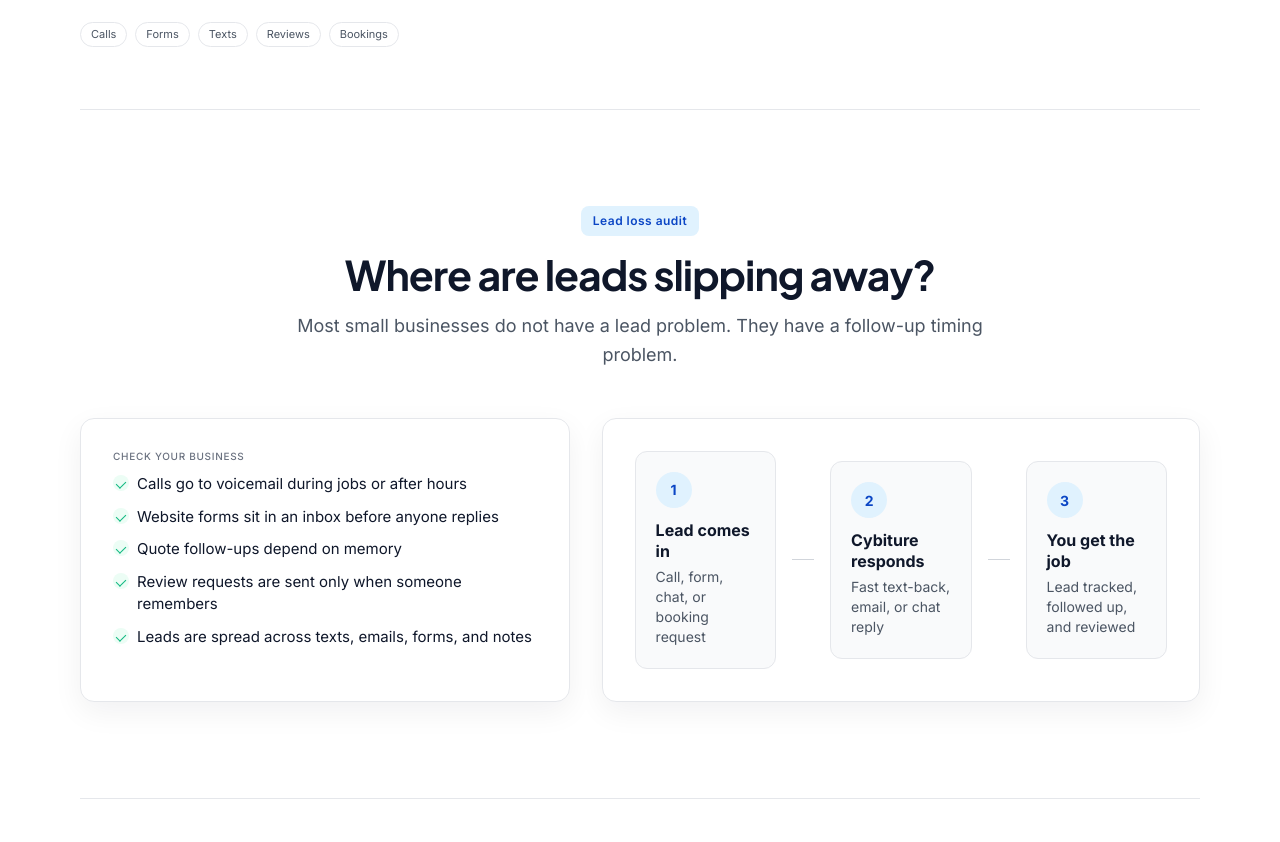
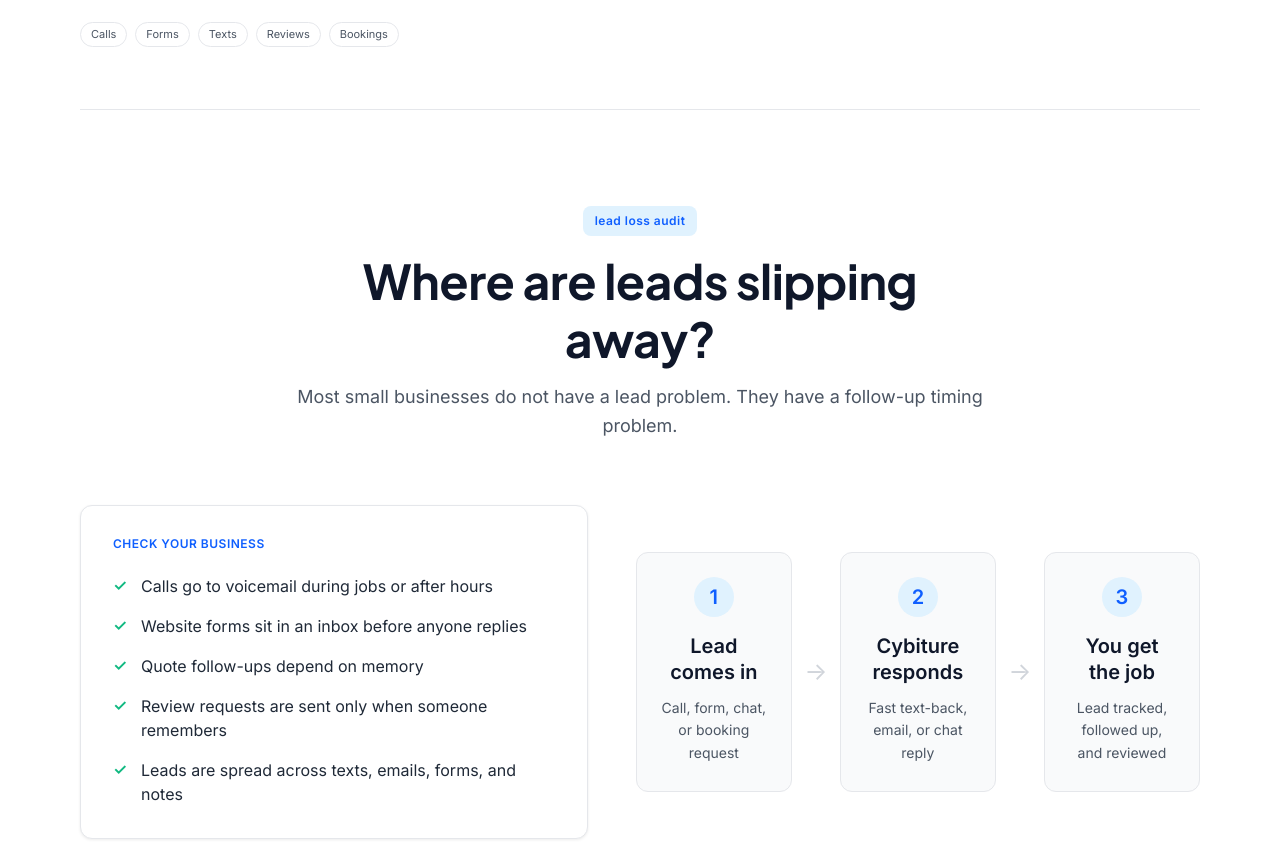
Before and after one commit to Nickbutani/cybiture, a plain HTML site: page index.html in a window 1280 px wide. Shown: the part 1087-1929 px from the top of the page. Drawn offline with Linux system fonts and the light colour scheme.

Commit message:
update v6

```diff
--- a/index.html
+++ b/index.html
@@ -151,13 +151,13 @@
               <strong>Lead comes in</strong>
               <small>Call, form, chat, or booking request</small>
             </div>
-            <div class="workflow-line"></div>
+            <div class="workflow-line" aria-hidden="true">→</div>
             <div class="workflow-step">
               <span>2</span>
               <strong>Cybiture responds</strong>
               <small>Fast text-back, email, or chat reply</small>
             </div>
-            <div class="workflow-line"></div>
+            <div class="workflow-line" aria-hidden="true">→</div>
             <div class="workflow-step">
               <span>3</span>
               <strong>You get the job</strong>
--- a/styles.css
+++ b/styles.css
@@ -1315,41 +1315,99 @@ h1 {
   padding: 32px;
 }
 
+.audit-section {
+  max-width: 1280px;
+  padding-top: 96px;
+  padding-bottom: 96px;
+  background: #fff;
+}
+
+.audit-section .section-heading {
+  margin-bottom: 64px;
+}
+
+.audit-section .tag {
+  background: #e0f2fe;
+  color: #0f5fff;
+  font-size: 12px;
+  font-weight: 600;
+  text-transform: lowercase;
+}
+
+.audit-section .section-heading h2 {
+  margin-top: 16px;
+  margin-bottom: 16px;
+  color: #0f172a;
+  font-size: 48px;
+  line-height: 1.2;
+  letter-spacing: -0.5px;
+}
+
+.audit-section .section-heading p {
+  max-width: 800px;
+  margin: 0 auto;
+  color: #4b5563;
+  font-size: 18px;
+  line-height: 1.6;
+}
+
+.audit-section .page-panel {
+  min-height: 300px;
+  padding: 32px;
+  background: #fff;
+  border: 1px solid #e5e7eb;
+  border-radius: 12px;
+  box-shadow: 0 1px 3px rgba(0, 0, 0, 0.08);
+  transition:
+    border-color 300ms ease,
+    box-shadow 300ms ease;
+}
+
+.audit-section .page-panel:hover {
+  border-color: #d1d5db;
+  box-shadow: 0 12px 32px rgba(0, 0, 0, 0.12);
+}
+
+.audit-section .includes {
+  margin: 0 0 24px;
+  color: #0f5fff;
+  font-size: 12px;
+  font-weight: 600;
+  letter-spacing: 0.5px;
+  text-transform: uppercase;
+}
+
 .check-list {
   display: grid;
-  gap: 11px;
-  color: var(--text);
-  font-size: 15px;
-  font-weight: 400;
-  line-height: 1.45;
+  gap: 16px;
+  color: #1f2937;
+  font-size: 16px;
+  font-weight: 400;
+  line-height: 1.5;
 }
 
 .check-list li {
   position: relative;
-  padding-left: 24px;
+  padding-left: 28px;
 }
 
 .check-list li::before {
   content: "";
   position: absolute;
-  top: 2px;
+  top: 3px;
   left: 0;
-  width: 16px;
-  height: 16px;
-  background: var(--green-light);
-  border-radius: 50%;
+  width: auto;
+  height: auto;
+  background: transparent;
+  color: #10b981;
+  content: "✓";
+  font-size: 16px;
+  font-weight: 600;
+  line-height: 1;
 }
 
 .check-list li::after {
-  content: "";
-  position: absolute;
-  top: 6px;
-  left: 5px;
-  width: 5px;
-  height: 8px;
-  border-right: 1.5px solid var(--green-dark);
-  border-bottom: 1.5px solid var(--green-dark);
-  transform: rotate(45deg);
+  content: none;
 }
 
 .contact-page-cta {
@@ -1358,65 +1416,89 @@ h1 {
 
 .audit-grid {
   display: grid;
-  grid-template-columns: minmax(0, 0.9fr) minmax(0, 1.1fr);
-  gap: 32px;
+  grid-template-columns: minmax(0, 45fr) minmax(0, 50fr);
+  gap: 48px;
   align-items: stretch;
 }
 
 .workflow-card {
   display: grid;
   grid-template-columns: 1fr auto 1fr auto 1fr;
-  gap: 16px;
+  gap: 24px;
   align-items: center;
-  padding: 32px;
+  padding: 0;
+  background: transparent;
+  border: 0;
+  border-radius: 0;
+  box-shadow: none;
+}
+
+.workflow-step {
+  display: flex;
+  min-height: 240px;
+  flex-direction: column;
+  align-items: center;
+  padding: 24px;
+  background: #f9fafb;
+  border: 1px solid #e5e7eb;
+  border-radius: 12px;
+  text-align: center;
+  transition:
+    background-color 300ms ease,
+    border-color 300ms ease,
+    box-shadow 300ms ease,
+    transform 300ms cubic-bezier(0.25, 0.46, 0.45, 0.94);
+}
+
+.workflow-step:hover {
   background: #fff;
-  border: 1px solid var(--border);
-  border-radius: 14px;
-  box-shadow: var(--shadow-subtle);
-}
-
-.workflow-step {
-  min-height: 128px;
-  padding: 20px;
-  background: var(--surface);
-  border: 1px solid var(--border);
-  border-radius: 12px;
+  border-color: #0f5fff;
+  box-shadow: 0 12px 32px rgba(0, 0, 0, 0.12);
+  transform: translateY(-4px);
 }
 
 .workflow-step span {
   display: grid;
-  width: 36px;
-  height: 36px;
-  margin-bottom: 12px;
+  width: 40px;
+  height: 40px;
+  margin: 0 auto 16px;
   place-items: center;
-  background: var(--blue-light);
+  background: #e0f2fe;
   border-radius: 50%;
-  color: var(--blue-dark);
-  font-size: 14px;
-  font-weight: 700;
+  color: #0f5fff;
+  font-size: 20px;
+  font-weight: 600;
 }
 
 .workflow-step strong {
   display: block;
-  margin-bottom: 5px;
-  color: var(--text);
-  font-size: 16px;
-  font-weight: 700;
+  margin: 0 0 12px;
+  color: #0f172a;
+  font-size: 20px;
+  font-weight: 600;
   line-height: 1.3;
+  text-align: center;
 }
 
 .workflow-step small {
   display: block;
-  color: var(--muted);
+  flex: 1;
+  color: #4b5563;
   font-size: 14px;
   font-weight: 400;
-  line-height: 1.45;
+  line-height: 1.6;
+  text-align: center;
 }
 
 .workflow-line {
-  width: 22px;
-  height: 1px;
-  background: var(--border-medium);
+  display: flex;
+  align-items: center;
+  justify-content: center;
+  margin: 0 -12px;
+  color: #d1d5db;
+  font-size: 24px;
+  font-weight: 400;
+  line-height: 1;
 }
 
 .legal-main {
@@ -1853,9 +1935,7 @@ html.has-js .hero.reveal {
   }
 
   .workflow-line {
-    width: 1px;
-    height: 18px;
-    justify-self: center;
+    display: none;
   }
 }
 
@@ -1875,6 +1955,31 @@ html.has-js .hero.reveal {
 
   .form-grid {
     grid-template-columns: 1fr;
+  }
+
+  .audit-section {
+    padding: 48px 24px;
+  }
+
+  .audit-section .section-heading {
+    margin-bottom: 32px;
+  }
+
+  .audit-section .section-heading h2 {
+    font-size: 32px;
+  }
+
+  .audit-section .section-heading p {
+    font-size: 16px;
+  }
+
+  .audit-section .page-panel,
+  .workflow-step {
+    padding: 24px;
+  }
+
+  .check-list {
+    font-size: 14px;
   }
 
   .trust-row {
```
Also changed, not shown: scratch/audit-spec-desktop.png (added), scratch/audit-spec-mobile.png (added).
